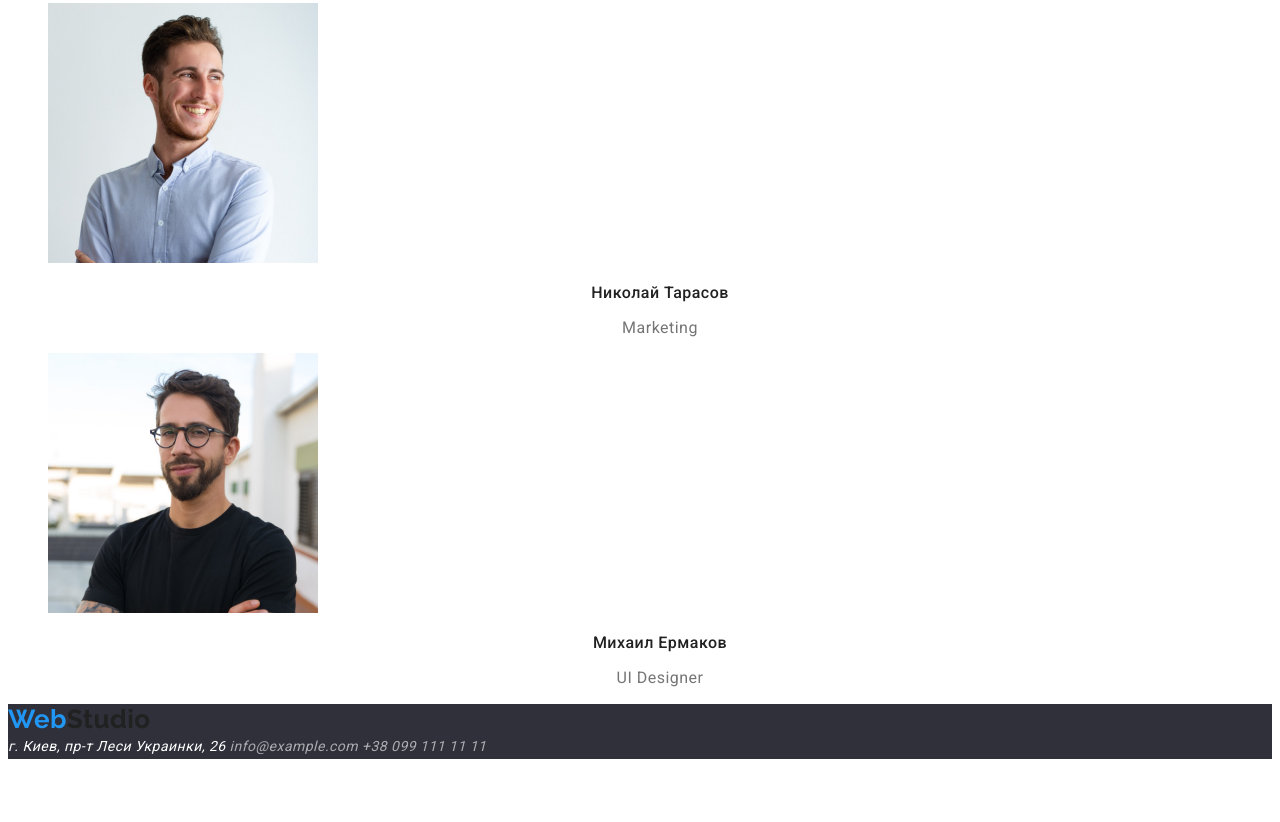
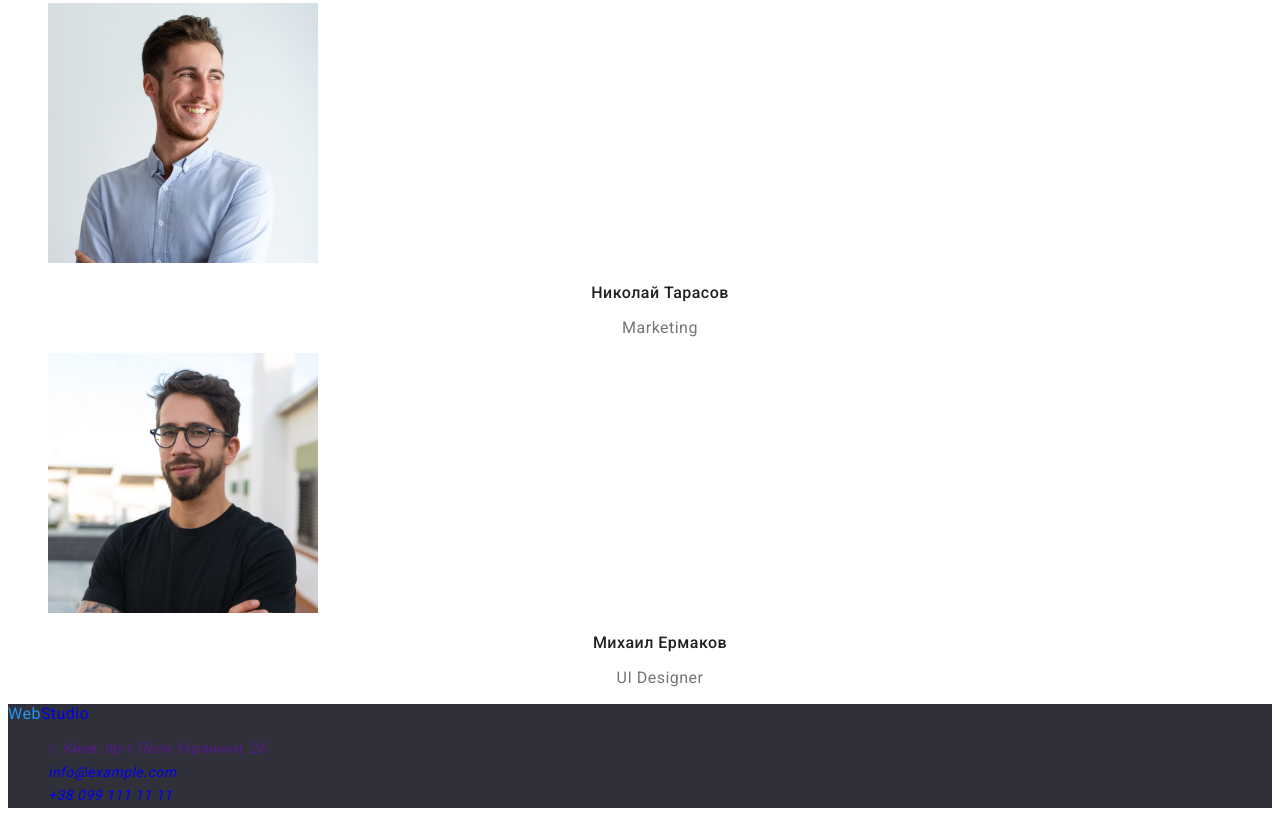
Before and after one commit to Juliana-Kit/goit-markup-hw-02, a plain HTML site: page index.html in a window 1280 px wide. Shown: the part 3303-4125 px from the top of the page. Before the commit the page ends 4070 px from the top, so only its background shows below. Drawn offline with Linux system fonts and the light colour scheme.

Commit message:
Update index.html

```diff
--- a/index.html
+++ b/index.html
@@ -15,7 +15,7 @@
 <body>
     <header class="header">
 
-        <a href="" class="logo "> <span class="logo-accent"> Web</span>Studio</a>
+        <a href="./index.html" class="logo "> <span class="logo-accent"> Web</span>Studio</a>
         <nav>
             <ul class="header-list list">
                 <li><a href="" class="header-list-link link current">Студия</a></li>
@@ -120,12 +120,16 @@
 
     <!-- Футер -->
     <footer class="page-footer">
-        <a href="" class="logo"> <span class="logo-accent"> Web</span>Studio</a>
+        <a href="./index.html" class="logo-footer link"> <span class="logo-accent"> Web</span>Studio</a>
 
         <address class="footer-address">
-            г. Киев, пр-т Леси Украинки, 26
-            <a href="mailto:info@example.com" class="footer-list-link link">info@example.com</a>
-            <a href="tel:+380991111111" class="footer-list-link link">+38 099 111 11 11</a>
+            <ul class="contact-list list">
+                <li class="contact-item"> <a href="" class="address-link link"> г. Киев, пр-т Леси Украинки, 26</a></li>
+                <li class="contact-item"><a href="mailto:info@example.com"
+                        class="contact-link link">info@example.com</a></li>
+                <li class="contact-item"><a href="tel:+380991111111" class="contact-link link">+38 099 111 11 11</a>
+                </li>
+            </ul>
         </address>
     </footer>
 </body>
```
